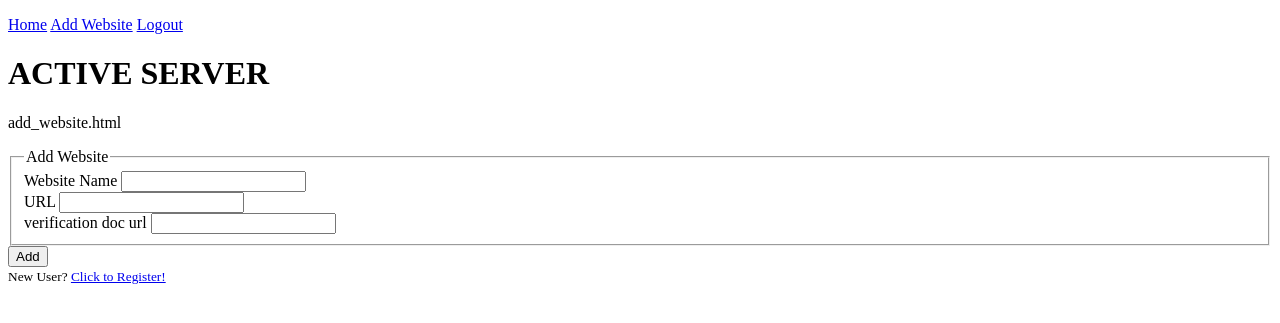
After one commit to Code-Blooded-007/Backend, a Flask app: page /website/add in a window 1280 px wide. The commit adds this page. Shown: the top 323 px of the page. Run offline with Flask 2, Linux system fonts and the light colour scheme; the visitor is signed in with stand-in values (Sample User, id 1).

Commit message:
Add website feature added

```diff
--- a/app/forms.py
+++ b/app/forms.py
@@ -1,7 +1,7 @@
 from flask_wtf import FlaskForm
 from wtforms import StringField, PasswordField, BooleanField, SubmitField
 from wtforms.validators import DataRequired, EqualTo, Email, Length, ValidationError
-from app.models import Admin
+from app.models import Admin, Website
 
 
 class LoginForm(FlaskForm):
@@ -27,3 +27,14 @@ class RegistrationForm(FlaskForm):
 		user = Admin.query.filter_by(phone_number=phone_number.data).first()
 		if user is not None:
 			raise ValidationError('phone number already in use.')
+
+class WebsiteForm(FlaskForm):
+	name = StringField('Website Name', validators = [DataRequired()])
+	url = StringField('URL', validators = [DataRequired(), Length(max=150)])
+	verification_doc_url = StringField('verification doc url', validators=[DataRequired()])
+	submit = SubmitField('Add')
+
+	def validate_url(self, url):
+		user = Website.query.filter_by(url=url.data).first()
+		if user is not None:
+			raise ValidationError('Url is already registered!')
--- a/app/models.py
+++ b/app/models.py
@@ -28,7 +28,7 @@ class Website(db.Model):
 	message_sent = db.Column(db.Boolean, default=False)
 	remark = db.Column(db.String(200), default='N/A', nullable=False)
 	approved = db.Column(db.Boolean, default=False)
-	verification_doc_url = db.Column(db.String(150))
+	verification_doc_url = db.Column(db.String())
 	admin_id = db.Column(db.Integer, db.ForeignKey('admin.id'), nullable=False)
 
 	def __repr__(self):
--- a/app/routes.py
+++ b/app/routes.py
@@ -1,22 +1,16 @@
 from flask import render_template, url_for, flash, redirect, request
 from werkzeug.urls import url_parse
 from app import app
-from app.forms import RegistrationForm, LoginForm
-from flask_login import current_user, login_user, logout_user
-from app.models import Admin
+from app.forms import RegistrationForm, LoginForm, WebsiteForm
+from flask_login import current_user, login_user, logout_user, login_required
+from app.models import Admin, Website
 from app import db
 
 @app.route('/')
 @app.route('/index/')
 @app.route('/home/')
 def index():
-	websites = [
-		{'name' : 'google.com', 'status' :'active'},
-		{'name' : 'ghrcem.net', 'status' : 'active'},
-		{'name' : 'mis.com', 'status' : 'not active'},
-		{'name' : 'github.com', 'status' : 'active'},
-		{'name' : 'w3school.com', 'status' : 'active'}
-	]
+	websites = Website.query.all()
 	return render_template('index.html', title='Home', websites=websites)
 
 
@@ -57,3 +51,16 @@ def register():
 def logout():
     logout_user()
     return redirect(url_for('index'))
+
+
+@app.route("/website/add", methods=['GET', 'POST'])
+@login_required
+def add_website():
+	form = WebsiteForm()
+	if form.validate_on_submit():
+		website = Website(name=form.name.data, url=form.url.data, verification_doc_url=form.verification_doc_url.data, admin=current_user)
+		db.session.add(website)
+		db.session.commit()
+		flash('Your website has been created! Will be listed after super-admin approval.' , 'success')
+		return redirect(url_for('index'))
+	return render_template('add_website.html', title='Add Website', form=form)
--- /dev/null
+++ b/app/templates/add_website.html
@@ -0,0 +1,59 @@
+{% extends "layout.html" %}
+
+
+{% block content %}
+    <p>add_website.html</p>
+
+    <form method="POST" action="">
+			{{ form.hidden_tag() }}
+			<fieldset>
+				<legend> Add Website </legend>
+					{{ form.name.label(class="form-control-label") }}
+					{% if form.name.errors %}
+						{{ form.name(class="form-control form-control-lg is-invalid") }}
+						<div class="invalid-feedback">
+							{% for error in form.name.errors %}
+								<span>{{ error }}</span>
+							{% endfor %}
+						</div>
+					{% else %}
+						{{ form.name(class="form-control form-control-lg") }}
+					{% endif %}
+					<br>
+					{{ form.url.label(class="form-control-label") }}
+					{% if form.url.errors %}
+						{{ form.url(class="form-control form-control-lg is-invalid") }}
+						<div class="invalid-feedback">
+							{% for error in form.url.errors %}
+								<span>{{ error }}</span>
+							{% endfor %}
+						</div>
+					{% else %}
+						{{ form.url(class="form-control form-control-lg") }}
+					{% endif %}
+
+					<br>
+
+
+					{{ form.verification_doc_url.label(class="form-control-label") }}
+					{% if form.verification_doc_url.errors %}
+						{{ form.verification_doc_url(class="form-control form-control-lg is-invalid") }}
+						<div class="invalid-feedback">
+							{% for error in form.verification_doc_url.errors %}
+								<span>{{ error }}</span>
+							{% endfor %}
+						</div>
+					{% else %}
+						{{ form.verification_doc_url(class="form-control form-control-lg") }}
+					{% endif %}
+			</fieldset>
+			<div class="form-group">
+					{{ form.submit(class="btn btn-outline-info") }}
+			</div>
+		</form>
+
+		<div class="border-top pt-3">
+		<small class="text-muted">
+			New User? <a class="ml-2" href="{{ url_for('register') }}"> Click to Register! </a>
+		</small>
+{% endblock %}
--- a/app/templates/index.html
+++ b/app/templates/index.html
@@ -10,12 +10,14 @@
 		  <tr>
 		    <th>Name</th>
 		    <th>Status</th>
+		    <th>Admin</th>
 		  </tr>
 
 		  {% for website in websites %}
 		  	<tr>
 		  	<td>{{ website.name }}</td>
-		    <td>{{ website.status }}</td>
+		    <td>{{ website.http_status_code }}</td>
+		    <td>{{ website.admin.name }}</td>
 			</tr>
 		  {% endfor %}
 		</table>
--- a/app/templates/layout.html
+++ b/app/templates/layout.html
@@ -21,7 +21,10 @@
         	<a href="{{ url_for('login') }}">Login</a>
         	<a href="{{ url_for('register') }}">Register</a>
         {% else %}
+
+        	<a href="{{ url_for('add_website') }}">Add Website</a>
         	<a href="{{ url_for('logout') }}">Logout</a>
+
         {% endif %}
 
 
```
